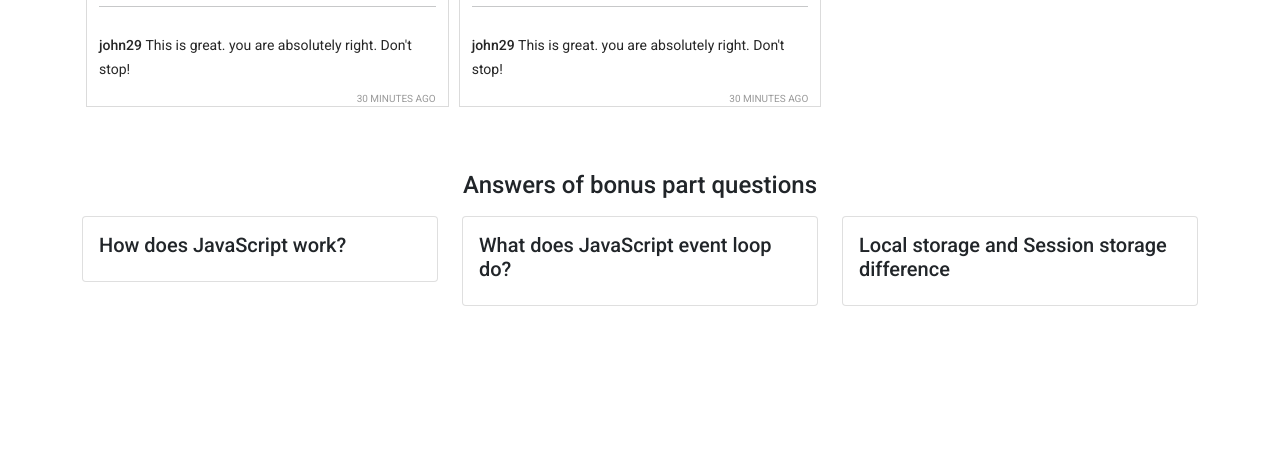
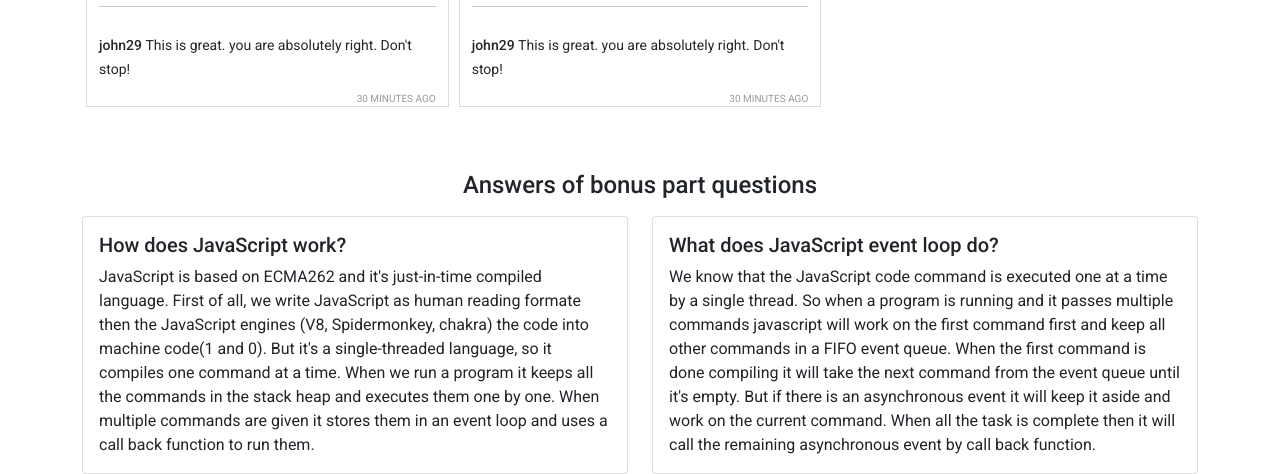
Before and after one commit to Khalidprithy/Insta-Solve-Public, a plain HTML site: page index.html in a window 1280 px wide. Shown: the part 1425-1899 px from the top of the page. Before the commit the page ends 1731 px from the top, so only its background shows below. Drawn offline with nearby package versions, Linux system fonts and the light colour scheme.

Commit message:
question answer added

```diff
--- a/index.html
+++ b/index.html
@@ -61,12 +61,18 @@
     <section class="mt-5">
         <h4 class="text-center text-dark">Answers of bonus part questions</h4>
         <div class="container mt-3">
-            <div class="row row-cols-1 row-cols-md-3 g-4">
+            <div class="row row-cols-1 row-cols-md-2 g-4">
                 <div class="col">
                     <div class="card">
                         <div class="card-body">
                             <h5 class="card-title">How does JavaScript work?</h5>
-                            <p class="card-text"></p>
+                            <p class="card-text">JavaScript is based on ECMA262 and it's just-in-time compiled language.
+                                First of all, we write JavaScript as human reading formate then the JavaScript engines
+                                (V8, Spidermonkey, chakra) the code into machine code(1 and 0). But it's a
+                                single-threaded language, so it compiles one command at a time. When we run a program it
+                                keeps all the commands in the stack heap and executes them one by one. When multiple
+                                commands are given it stores them in an event loop and uses a call back function to run
+                                them.</p>
                         </div>
                     </div>
                 </div>
@@ -74,15 +80,13 @@
                     <div class="card">
                         <div class="card-body">
                             <h5 class="card-title">What does JavaScript event loop do?</h5>
-                            <p class="card-text"></p>
-                        </div>
-                    </div>
-                </div>
-                <div class="col">
-                    <div class="card">
-                        <div class="card-body">
-                            <h5 class="card-title">Local storage and Session storage difference</h5>
-                            <p class="card-text"></p>
+                            <p class="card-text">We know that the JavaScript code command is executed one at a time by a
+                                single thread. So when a program is running and it passes multiple commands javascript
+                                will work on the first command first and keep all other commands in a FIFO event queue.
+                                When the first command is done compiling it will take the next command from the event
+                                queue until it's empty. But if there is an asynchronous event it will keep it aside and
+                                work on the current command. When all the task is complete then it will call the
+                                remaining asynchronous event by call back function.</p>
                         </div>
                     </div>
                 </div>
--- a/js/app.js
+++ b/js/app.js
@@ -142,6 +142,7 @@ const showPosts = (posts) => {
 };
 
 const displayLikedPosts = () => {
+  document.getElementById("liked").innerHTML = '';
   const likedPosts = getLikedPosts();
   likedPosts.forEach((post) => {
     const div = createPost(post);
```
